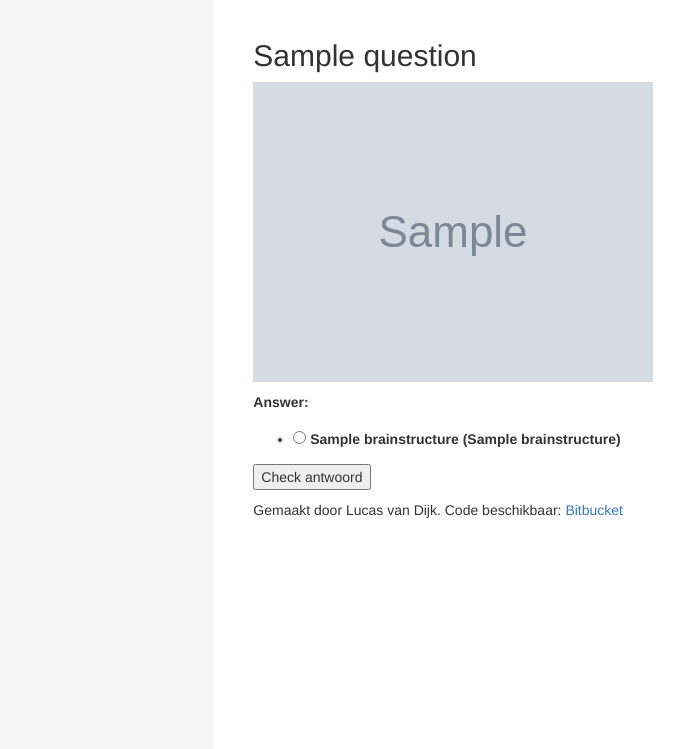
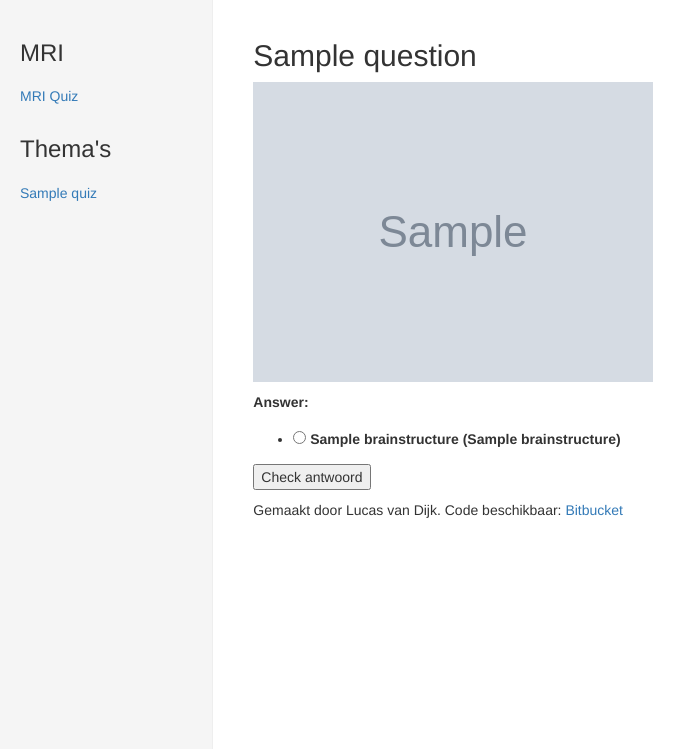
Before and after one commit to htygithub/mri-quiz, a Django app: template quiz/templates/quiz.html in a window 1280 px wide. Shown: the part 51-800 px from the top of the page, without its empty margins (0-696 px from the left). Run offline with Django 3.2, Linux system fonts and the light colour scheme; the template is opened without the code that fills it: values that come from a table or form of the project are taken from there, others are empty; tables that the repository leaves empty hold one stand-in row (values such as "Sample post"); grey boxes marked "Sample" are stand-in pictures; some libraries are stand-ins or nearby versions.

Commit message:
Add template tag and show quizes in sidebar

```diff
--- a/quiz/templates/quiz.html
+++ b/quiz/templates/quiz.html
@@ -1,4 +1,15 @@
 {% extends "sidebar.html" %}
+{% load quiz %}
+
+{% block sidebar %}
+<h3>MRI</h3>
+<ul class="nav nav-sidebar">
+    <li><a href="{% url "mri_quiz_view" %}">MRI Quiz</li></a>
+</ul>
+
+<h3>Thema's</h3>
+{% quiz_list %}
+{% endblock %}
 
 {% block main %}
 {% if show_score %}
--- /dev/null
+++ b/quiz/templates/quiz/quiz_list.html
@@ -0,0 +1,5 @@
+<ul class="nav nav-sidebar">
+    {% for quiz in quizes %}
+    <li><a href="{% url "quiz_view" quiz=quiz.slug %}">{{ quiz }}</a></li>
+    {% endfor %}
+</ul>
--- /dev/null
+++ b/quiz/templatetags/quiz.py
@@ -0,0 +1,13 @@
+from django import template
+
+from quiz.models import Quiz
+
+register = template.Library()
+
+@register.inclusion_tag("quiz/quiz_list.html")
+def quiz_list():
+    quizes = Quiz.objects.order_by('name')
+
+    return {
+        'quizes': quizes
+    }
```
Also changed, not shown: quiz/templatetags/__init__.py (added).
